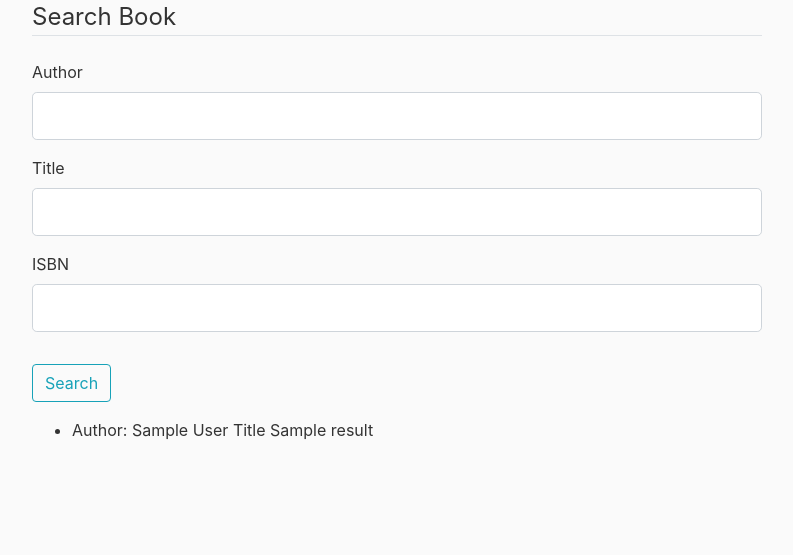
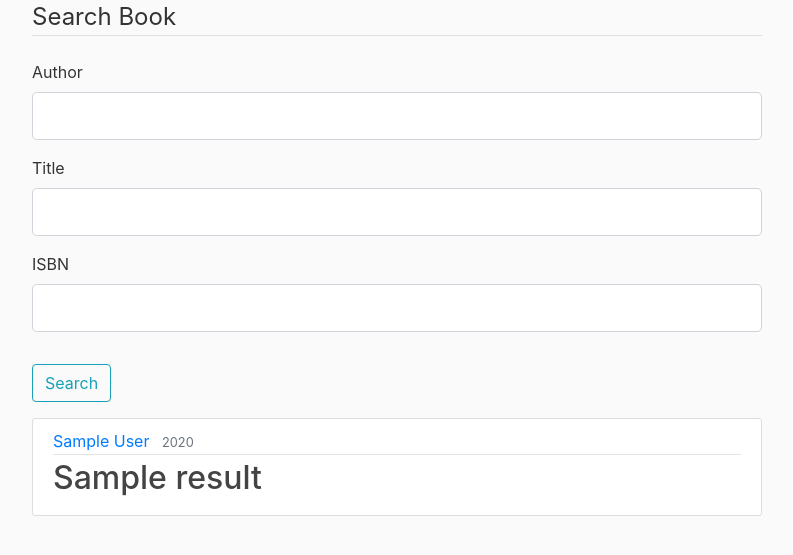
Before and after one commit to ckoopmann/cs50w_project1, a Flask app: template application/templates/index.html in a window 1280 px wide. Shown: the part 81-636 px from the top of the page, without its empty margins (53-846 px from the left). Run offline with Flask 2, Linux system fonts and the light colour scheme; tables that the repository leaves empty hold one stand-in row (values such as "Sample post"); the template is opened without the code that fills it: values that come from a table or form of the project are taken from there, most other values are stand-ins (such as "Sample title", 1, 10 or a date in 2020); some libraries are stand-ins or nearby versions.

Commit message:
Prettier search results

```diff
--- a/application/templates/index.html
+++ b/application/templates/index.html
@@ -54,10 +54,16 @@
   </div>
 </form>
 {% if results %}
-  <ul>
-  {%for result in results%}
-    <li>Author: {{result.author}} Title {{result.title}}</li>
-  </ul>
+  {% for result in results %}
+    <article class="media content-section">
+    <div class="media-body">
+      <div class="article-metadata">
+        <a class="mr-2" href="#">{{ result.author }}</a>
+        <small class="text-muted">{{ result.year }}</small>
+      </div>
+      <h2><a class="article-title" href="#">{{ result.title }}</a></h2>
+    </div>
+    </article>
   {% endfor %}
 {% endif %}
 {% endblock %}
```
